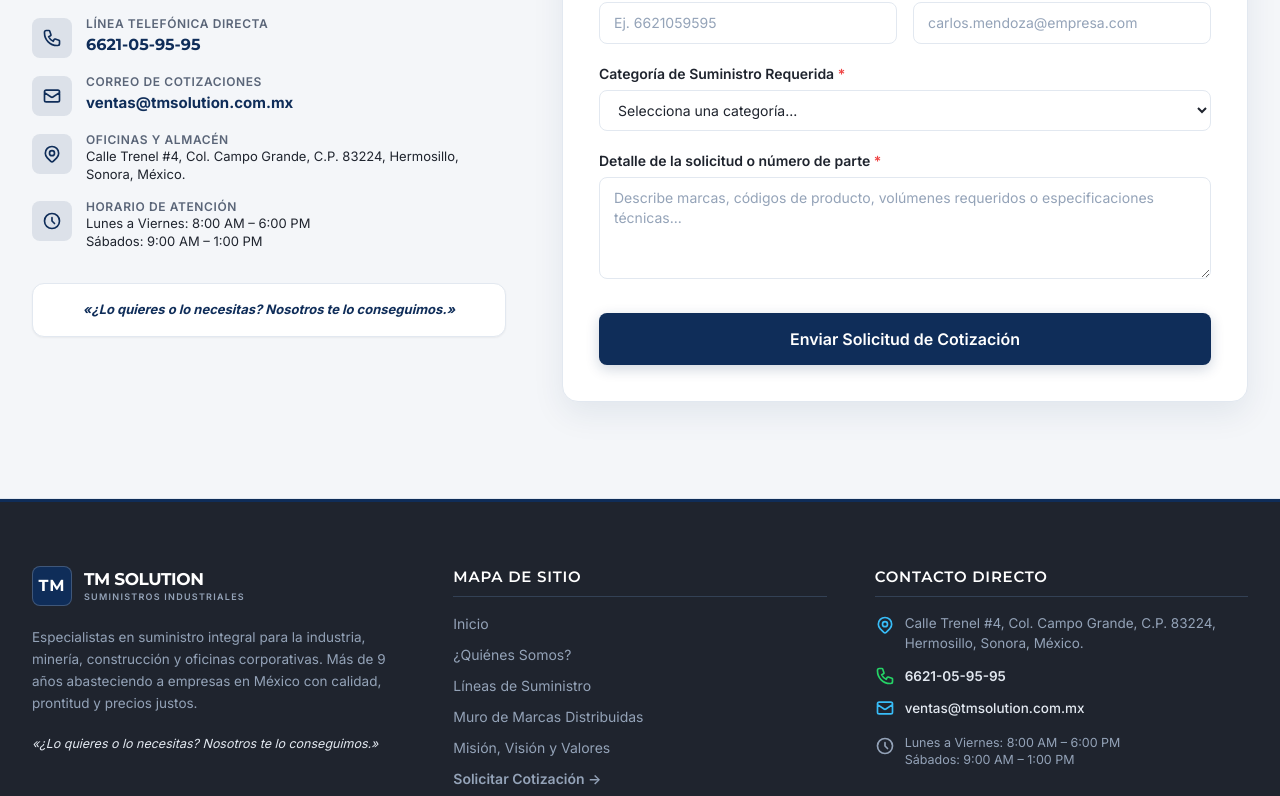
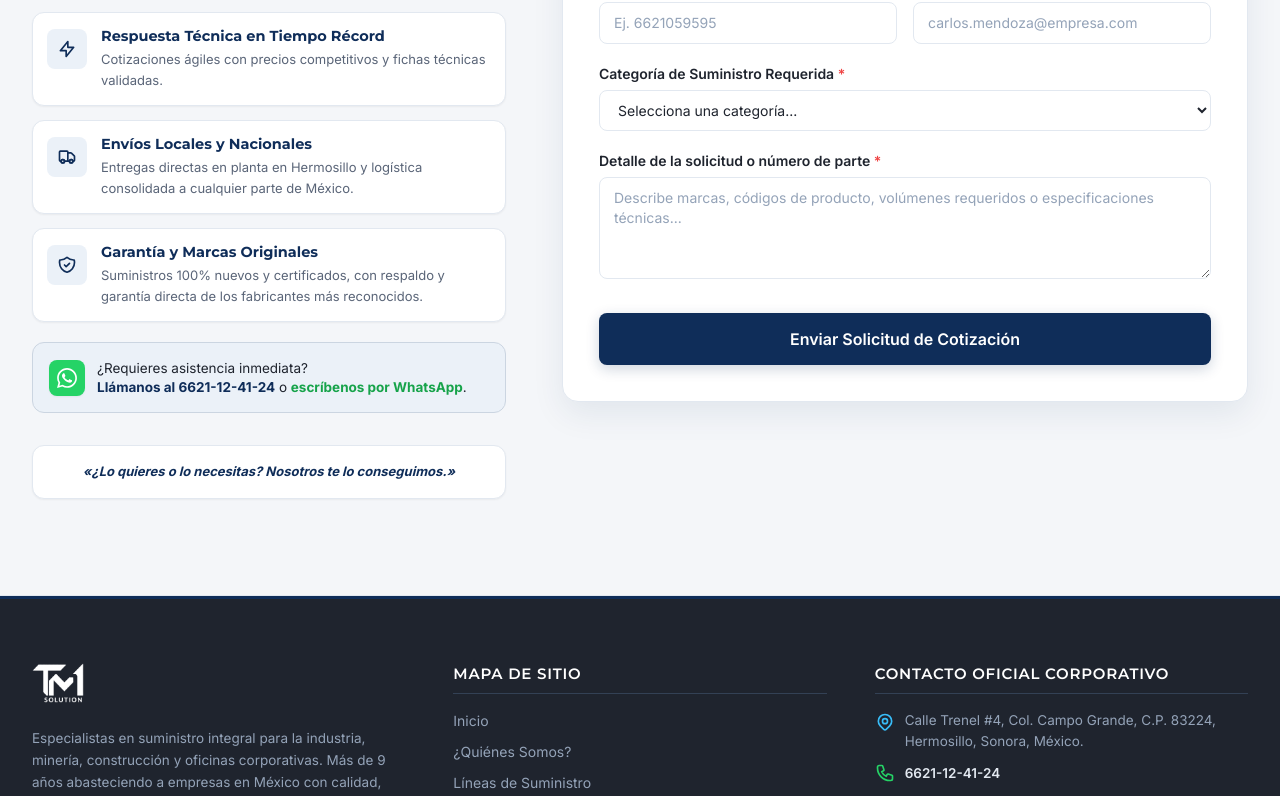
Before and after one commit to albertope18031-ctrl/tmsolution, a Next.js app: page / in a window 1280 px wide. Shown: the part 3320-4116 px from the top of the page. Built offline with nearby package versions, Linux system fonts and the light colour scheme.

Commit message:
Add files via upload

```diff
--- a/components/Conversion/MidPageBanner.tsx
+++ b/components/Conversion/MidPageBanner.tsx
@@ -45,7 +45,7 @@
 
             {/* Botón Secundario: Cotizar por WhatsApp */}
             <a
-              href="https://wa.me/526621059595?text=Hola,%20deseo%20cotizar%20suministros%20para%20mi%20empresa"
+              href="https://wa.me/526621124124?text=Hola,%20deseo%20cotizar%20suministros%20para%20mi%20empresa"
               target="_blank"
               rel="noopener noreferrer"
               data-track="cta-mid-banner-whatsapp"
--- a/components/Floating/WhatsAppWidget.tsx
+++ b/components/Floating/WhatsAppWidget.tsx
@@ -6,7 +6,7 @@
   const [isTooltipDismissed, setIsTooltipDismissed] = useState(false);
 
   const whatsappUrl =
-    "https://wa.me/526621059595?text=Hola%20TM%20SOLUTION,%20requiero%20una%20cotizaci%C3%B3n%20para%20mi%20empresa.";
+    "https://wa.me/526621124124?text=Hola%20TM%20SOLUTION,%20requiero%20una%20cotizaci%C3%B3n%20para%20mi%20empresa.";
 
   return (
     <aside
@@ -39,7 +39,7 @@
         target="_blank"
         rel="noopener noreferrer"
         className="w-14 h-14 min-w-[56px] min-h-[56px] rounded-full bg-[#25D366] hover:bg-[#1ebc59] active:bg-[#189947] text-white flex items-center justify-center shadow-[0_6px_16px_rgba(37,211,102,0.35)] hover:shadow-[0_8px_24px_rgba(37,211,102,0.5)] transform hover:scale-105 active:scale-95 transition-all duration-300 focus:outline-none focus-visible:ring-4 focus-visible:ring-[#25D366]/40"
-        aria-label="Chatear por WhatsApp con TM SOLUTION al 6621-05-95-95"
+        aria-label="Chatear por WhatsApp con TM SOLUTION al 6621-12-41-24"
       >
         {/* Icono Vectorial de WhatsApp en Blanco Puro */}
         <svg
--- a/components/Footer/Footer.tsx
+++ b/components/Footer/Footer.tsx
@@ -1,4 +1,5 @@
 import React from "react";
+import Image from "next/image";
 
 export const Footer: React.FC = () => {
   return (
@@ -10,21 +11,15 @@
 
           {/* Columna 1: Identidad Corporativa y Alcance */}
           <div className="space-y-4">
-            {/* Logotipo en Negativo */}
-            <div className="flex items-center gap-3">
-              <div className="w-10 h-10 min-w-[40px] min-h-[40px] bg-[#0F2D59] rounded-lg flex items-center justify-center border border-white/20">
-                <span className="text-white font-bold text-base tracking-wider font-montserrat">
-                  TM
-                </span>
-              </div>
-              <div className="flex flex-col">
-                <span className="text-[17px] font-bold text-white leading-none font-montserrat tracking-tight">
-                  TM SOLUTION
-                </span>
-                <span className="text-[9px] font-semibold text-[#94A3B8] tracking-[0.14em] uppercase mt-1 leading-none font-sans">
-                  SUMINISTROS INDUSTRIALES
-                </span>
-              </div>
+            {/* Logotipo Oficial en Negativo */}
+            <div className="pb-1">
+              <Image
+                src="/logo-tm.png"
+                alt="TM SOLUTION - Suministros Industriales"
+                width={200}
+                height={52}
+                className="h-10 w-auto object-contain brightness-0 invert"
+              />
             </div>
 
             {/* Extracto de Alcance */}
@@ -66,7 +61,7 @@
               </li>
               <li>
                 <a href="#mision-vision" className="text-[#94A3B8] hover:text-white transition-colors duration-200">
-                  Misión, Visión y Valores
+                  Misión y Visión
                 </a>
               </li>
               <li>
@@ -77,10 +72,10 @@
             </ul>
           </div>
 
-          {/* Columna 3: Contacto Directo y Geolocalización */}
+          {/* Columna 3: Contacto Oficial Corporativo */}
           <div className="space-y-4">
             <h4 className="text-[15px] font-semibold text-white uppercase tracking-wider font-montserrat border-b border-[#334155] pb-2">
-              Contacto Directo
+              Contacto Oficial Corporativo
             </h4>
             <div className="space-y-3 text-[13.5px] text-[#94A3B8]">
               {/* Ubicación */}
@@ -97,8 +92,8 @@
                 <svg className="w-5 h-5 text-[#25D366] flex-shrink-0" fill="none" viewBox="0 0 24 24" stroke="currentColor" strokeWidth={2}>
                   <path strokeLinecap="round" strokeLinejoin="round" d="M3 5a2 2 0 012-2h3.28a1 1 0 01.948.684l1.498 4.493a1 1 0 01-.502 1.21l-2.257 1.13a11.042 11.042 0 005.516 5.516l1.13-2.257a1 1 0 011.21-.502l4.493 1.498a1 1 0 01.684.949V19a2 2 0 01-2 2h-1C9.716 21 3 14.284 3 6V5z" />
                 </svg>
-                <a href="tel:6621059595" className="text-[#E2E8F0] hover:text-white font-semibold hover:underline">
-                  6621-05-95-95
+                <a href="tel:6621124124" className="text-[#E2E8F0] hover:text-white font-semibold hover:underline">
+                  6621-12-41-24
                 </a>
               </div>
 
@@ -112,14 +107,13 @@
                 </a>
               </div>
 
-              {/* Horario */}
+              {/* Horario de Atención */}
               <div className="flex items-start gap-2.5 pt-1">
                 <svg className="w-5 h-5 text-[#94A3B8] flex-shrink-0 mt-0.5" fill="none" viewBox="0 0 24 24" stroke="currentColor" strokeWidth={2}>
                   <path strokeLinecap="round" strokeLinejoin="round" d="M12 8v4l3 3m6-3a9 9 0 11-18 0 9 9 0 0118 0z" />
                 </svg>
-                <span className="text-[12.5px] leading-snug">
-                  Lunes a Viernes: 8:00 AM – 6:00 PM <br />
-                  Sábados: 9:00 AM – 1:00 PM
+                <span className="text-[13px] leading-snug">
+                  Lunes a Viernes: 8:00 AM – 6:00 PM
                 </span>
               </div>
             </div>
--- a/components/Quote/QuoteTrustBlock.tsx
+++ b/components/Quote/QuoteTrustBlock.tsx
@@ -18,69 +18,84 @@
           Completa el formulario y nuestro departamento de compras y ventas técnicas analizará tus requerimientos de refacciones, equipos o consumibles para entregarte una propuesta a la medida en tiempo récord.
         </p>
 
-        {/* Datos Directos de Contacto en Hermosillo */}
-        <div className="space-y-4 pt-2">
-          {/* Teléfono Directo */}
-          <div className="flex items-start gap-3.5">
-            <div className="w-10 h-10 rounded-lg bg-[#0F2D59]/10 text-[#0F2D59] flex items-center justify-center flex-shrink-0 mt-0.5">
-              <svg className="w-5 h-5" fill="none" viewBox="0 0 24 24" stroke="currentColor" strokeWidth={2}>
-                <path strokeLinecap="round" strokeLinejoin="round" d="M3 5a2 2 0 012-2h3.28a1 1 0 01.948.684l1.498 4.493a1 1 0 01-.502 1.21l-2.257 1.13a11.042 11.042 0 005.516 5.516l1.13-2.257a1 1 0 011.21-.502l4.493 1.498a1 1 0 01.684.949V19a2 2 0 01-2 2h-1C9.716 21 3 14.284 3 6V5z" />
+        {/* Lista de 3 Garantías de Servicio Compactas */}
+        <div className="space-y-3.5 pt-1">
+          {/* Garantía 1: Respuesta Técnica en Tiempo Récord */}
+          <div className="flex items-start gap-3.5 p-3.5 rounded-xl bg-white border border-[#E2E8F0] shadow-sm transition-all duration-200 hover:border-[#0F2D59]/30">
+            <div className="w-10 h-10 rounded-lg bg-[#EBF1F8] text-[#0F2D59] flex items-center justify-center flex-shrink-0 mt-0.5">
+              <svg className="w-5 h-5 text-[#0F2D59]" fill="none" viewBox="0 0 24 24" stroke="currentColor" strokeWidth={2}>
+                <path strokeLinecap="round" strokeLinejoin="round" d="M13 10V3L4 14h7v7l9-11h-7z" />
               </svg>
             </div>
             <div>
-              <span className="text-xs font-semibold text-[#5A6578] uppercase tracking-wider block">Línea Telefónica Directa</span>
-              <a href="tel:6621059595" className="text-[16px] font-bold text-[#0F2D59] hover:underline font-montserrat">
-                6621-05-95-95
-              </a>
-            </div>
-          </div>
-
-          {/* Correo Electrónico */}
-          <div className="flex items-start gap-3.5">
-            <div className="w-10 h-10 rounded-lg bg-[#0F2D59]/10 text-[#0F2D59] flex items-center justify-center flex-shrink-0 mt-0.5">
-              <svg className="w-5 h-5" fill="none" viewBox="0 0 24 24" stroke="currentColor" strokeWidth={2}>
-                <path strokeLinecap="round" strokeLinejoin="round" d="M3 8l7.89 5.26a2 2 0 002.22 0L21 8M5 19h14a2 2 0 002-2V7a2 2 0 00-2-2H5a2 2 0 00-2 2v10a2 2 0 002 2z" />
-              </svg>
-            </div>
-            <div>
-              <span className="text-xs font-semibold text-[#5A6578] uppercase tracking-wider block">Correo de Cotizaciones</span>
-              <a href="mailto:ventas@tmsolution.com.mx" className="text-[15px] font-bold text-[#0F2D59] hover:underline break-all font-sans">
-                ventas@tmsolution.com.mx
-              </a>
-            </div>
-          </div>
-
-          {/* Ubicación Física */}
-          <div className="flex items-start gap-3.5">
-            <div className="w-10 h-10 rounded-lg bg-[#0F2D59]/10 text-[#0F2D59] flex items-center justify-center flex-shrink-0 mt-0.5">
-              <svg className="w-5 h-5" fill="none" viewBox="0 0 24 24" stroke="currentColor" strokeWidth={2}>
-                <path strokeLinecap="round" strokeLinejoin="round" d="M17.657 16.657L13.414 20.9a1.998 1.998 0 01-2.827 0l-4.244-4.243a8 8 0 1111.314 0z" />
-                <path strokeLinecap="round" strokeLinejoin="round" d="M15 11a3 3 0 11-6 0 3 3 0 016 0z" />
-              </svg>
-            </div>
-            <div>
-              <span className="text-xs font-semibold text-[#5A6578] uppercase tracking-wider block">Oficinas y Almacén</span>
-              <p className="text-[13px] text-[#1F242E] leading-snug">
-                Calle Trenel #4, Col. Campo Grande, C.P. 83224, Hermosillo, Sonora, México.
+              <h4 className="text-[14.5px] font-bold text-[#0F2D59] font-montserrat leading-snug">
+                Respuesta Técnica en Tiempo Récord
+              </h4>
+              <p className="text-[13px] text-[#5A6578] leading-relaxed mt-0.5">
+                Cotizaciones ágiles con precios competitivos y fichas técnicas validadas.
               </p>
             </div>
           </div>
 
-          {/* Horario de Operación */}
-          <div className="flex items-start gap-3.5">
-            <div className="w-10 h-10 rounded-lg bg-[#0F2D59]/10 text-[#0F2D59] flex items-center justify-center flex-shrink-0 mt-0.5">
-              <svg className="w-5 h-5" fill="none" viewBox="0 0 24 24" stroke="currentColor" strokeWidth={2}>
-                <path strokeLinecap="round" strokeLinejoin="round" d="M12 8v4l3 3m6-3a9 9 0 11-18 0 9 9 0 0118 0z" />
+          {/* Garantía 2: Envíos Locales y Nacionales */}
+          <div className="flex items-start gap-3.5 p-3.5 rounded-xl bg-white border border-[#E2E8F0] shadow-sm transition-all duration-200 hover:border-[#0F2D59]/30">
+            <div className="w-10 h-10 rounded-lg bg-[#EBF1F8] text-[#0F2D59] flex items-center justify-center flex-shrink-0 mt-0.5">
+              <svg className="w-5 h-5 text-[#0F2D59]" fill="none" viewBox="0 0 24 24" stroke="currentColor" strokeWidth={2}>
+                <path strokeLinecap="round" strokeLinejoin="round" d="M9 17a2 2 0 11-4 0 2 2 0 014 0zM19 17a2 2 0 11-4 0 2 2 0 014 0z" />
+                <path strokeLinecap="round" strokeLinejoin="round" d="M13 16V6a1 1 0 00-1-1H4a1 1 0 00-1 1v10a1 1 0 001 1h1m8-1a1 1 0 01-1 1H9m4-1V8a1 1 0 011-1h2.586a1 1 0 01.707.293l3.414 3.414a1 1 0 01.293.707V16a1 1 0 01-1 1h-1m-6-1a1 1 0 001 1h1M5 17a2 2 0 104 0m-4 0a2 2 0 114 0m6 0a2 2 0 104 0m-4 0a2 2 0 114 0" />
               </svg>
             </div>
             <div>
-              <span className="text-xs font-semibold text-[#5A6578] uppercase tracking-wider block">Horario de Atención</span>
-              <p className="text-[13px] text-[#1F242E] leading-snug">
-                Lunes a Viernes: 8:00 AM – 6:00 PM <br />
-                Sábados: 9:00 AM – 1:00 PM
+              <h4 className="text-[14.5px] font-bold text-[#0F2D59] font-montserrat leading-snug">
+                Envíos Locales y Nacionales
+              </h4>
+              <p className="text-[13px] text-[#5A6578] leading-relaxed mt-0.5">
+                Entregas directas en planta en Hermosillo y logística consolidada a cualquier parte de México.
               </p>
             </div>
           </div>
+
+          {/* Garantía 3: Garantía y Marcas Originales */}
+          <div className="flex items-start gap-3.5 p-3.5 rounded-xl bg-white border border-[#E2E8F0] shadow-sm transition-all duration-200 hover:border-[#0F2D59]/30">
+            <div className="w-10 h-10 rounded-lg bg-[#EBF1F8] text-[#0F2D59] flex items-center justify-center flex-shrink-0 mt-0.5">
+              <svg className="w-5 h-5 text-[#0F2D59]" fill="none" viewBox="0 0 24 24" stroke="currentColor" strokeWidth={2}>
+                <path strokeLinecap="round" strokeLinejoin="round" d="M9 12l2 2 4-4m5.618-4.016A11.955 11.955 0 0112 2.944a11.955 11.955 0 01-8.618 3.04A12.02 12.02 0 003 9c0 5.591 3.824 10.29 9 11.622 5.176-1.332 9-6.03 9-11.622 0-1.042-.133-2.052-.382-3.016z" />
+              </svg>
+            </div>
+            <div>
+              <h4 className="text-[14.5px] font-bold text-[#0F2D59] font-montserrat leading-snug">
+                Garantía y Marcas Originales
+              </h4>
+              <p className="text-[13px] text-[#5A6578] leading-relaxed mt-0.5">
+                Suministros 100% nuevos y certificados, con respaldo y garantía directa de los fabricantes más reconocidos.
+              </p>
+            </div>
+          </div>
+        </div>
+
+        {/* Acceso de Canal Directo Inmediato */}
+        <div className="mt-5 p-4 rounded-xl bg-[#EBF1F8] border border-[#CBD5E1] flex items-center gap-3">
+          <div className="w-9 h-9 rounded-lg bg-[#25D366] text-white flex items-center justify-center flex-shrink-0 shadow-sm">
+            <svg className="w-5 h-5 fill-current" viewBox="0 0 24 24" aria-hidden="true">
+              <path d="M.057 24l1.687-6.163c-1.041-1.804-1.588-3.849-1.587-5.946.003-6.556 5.338-11.891 11.893-11.891 3.181.001 6.167 1.24 8.413 3.488 2.245 2.248 3.481 5.236 3.48 8.414-.003 6.557-5.338 11.892-11.893 11.892-1.99-.001-3.951-.5-5.688-1.448l-6.305 1.654zm6.597-3.807c1.676.995 3.276 1.591 5.392 1.592 5.448 0 9.886-4.434 9.889-9.885.002-5.462-4.415-9.89-9.881-9.892-5.452 0-9.887 4.434-9.889 9.884-.001 2.225.651 3.891 1.746 5.634l-.999 3.648 3.742-.981zm11.387-5.464c-.074-.124-.272-.198-.57-.347-.297-.149-1.758-.868-2.031-.967-.272-.099-.47-.149-.669.149-.198.297-.768.967-.941 1.165-.173.198-.347.223-.644.074-.297-.149-1.255-.462-2.39-1.475-.883-.788-1.48-1.761-1.653-2.059-.173-.297-.018-.458.13-.606.134-.133.297-.347.446-.521.151-.172.2-.296.3-.495.099-.198.05-.372-.025-.521-.075-.148-.669-1.611-.916-2.206-.242-.579-.487-.501-.669-.51l-.57-.01c-.198 0-.52.074-.792.372s-1.04 1.016-1.04 2.479 1.065 2.876 1.213 3.074c.149.198 2.095 3.2 5.076 4.487.709.306 1.263.489 1.694.626.712.226 1.36.194 1.872.118.571-.085 1.758-.719 2.006-1.413.248-.695.248-1.29.173-1.414z" />
+            </svg>
+          </div>
+          <p className="text-[13.5px] text-[#1F242E] leading-snug">
+            ¿Requieres asistencia inmediata?{" "}
+            <a href="tel:6621124124" className="font-bold text-[#0F2D59] hover:underline whitespace-nowrap">
+              Llámanos al 6621-12-41-24
+            </a>{" "}
+            o{" "}
+            <a
+              href="https://wa.me/526621124124?text=Hola%20TM%20SOLUTION,%20requiero%20una%20cotizaci%C3%B3n%20para%20mi%20empresa."
+              target="_blank"
+              rel="noopener noreferrer"
+              className="font-bold text-[#16A34A] hover:underline whitespace-nowrap"
+            >
+              escríbenos por WhatsApp
+            </a>
+            .
+          </p>
         </div>
       </div>
 
```
